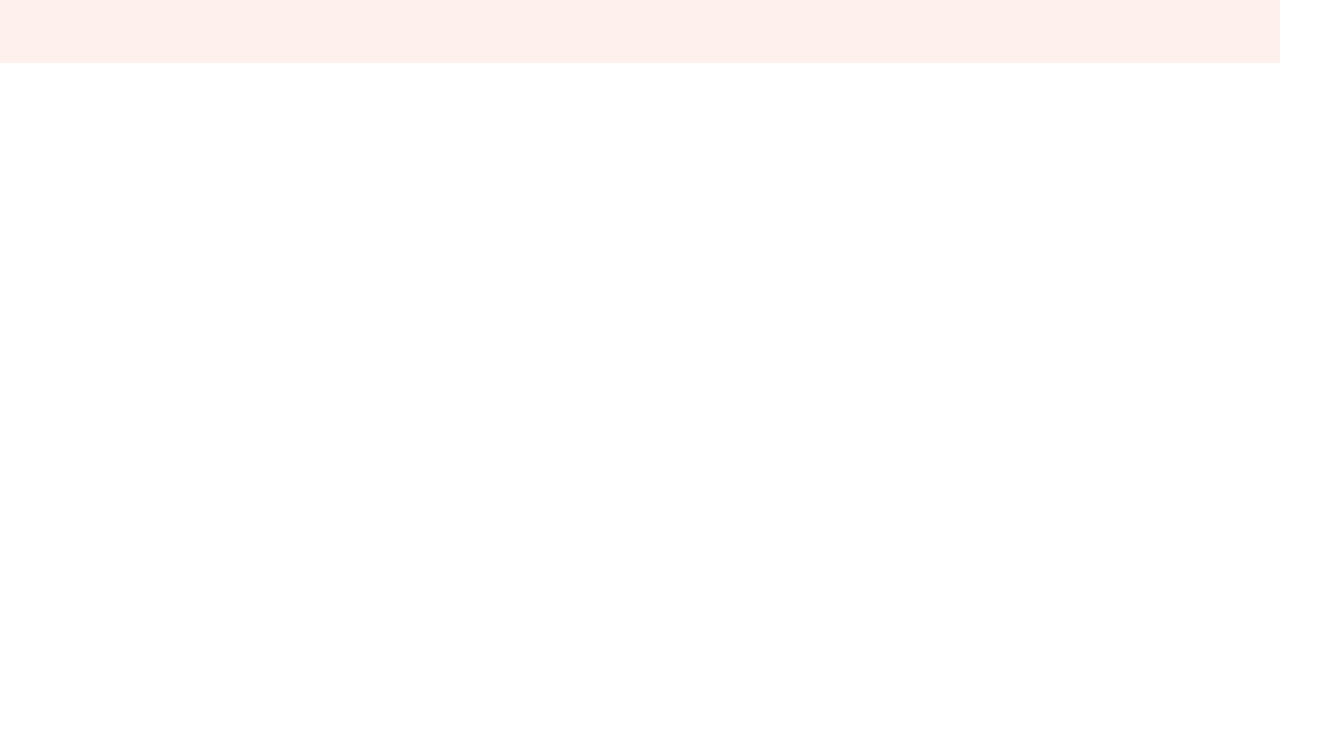
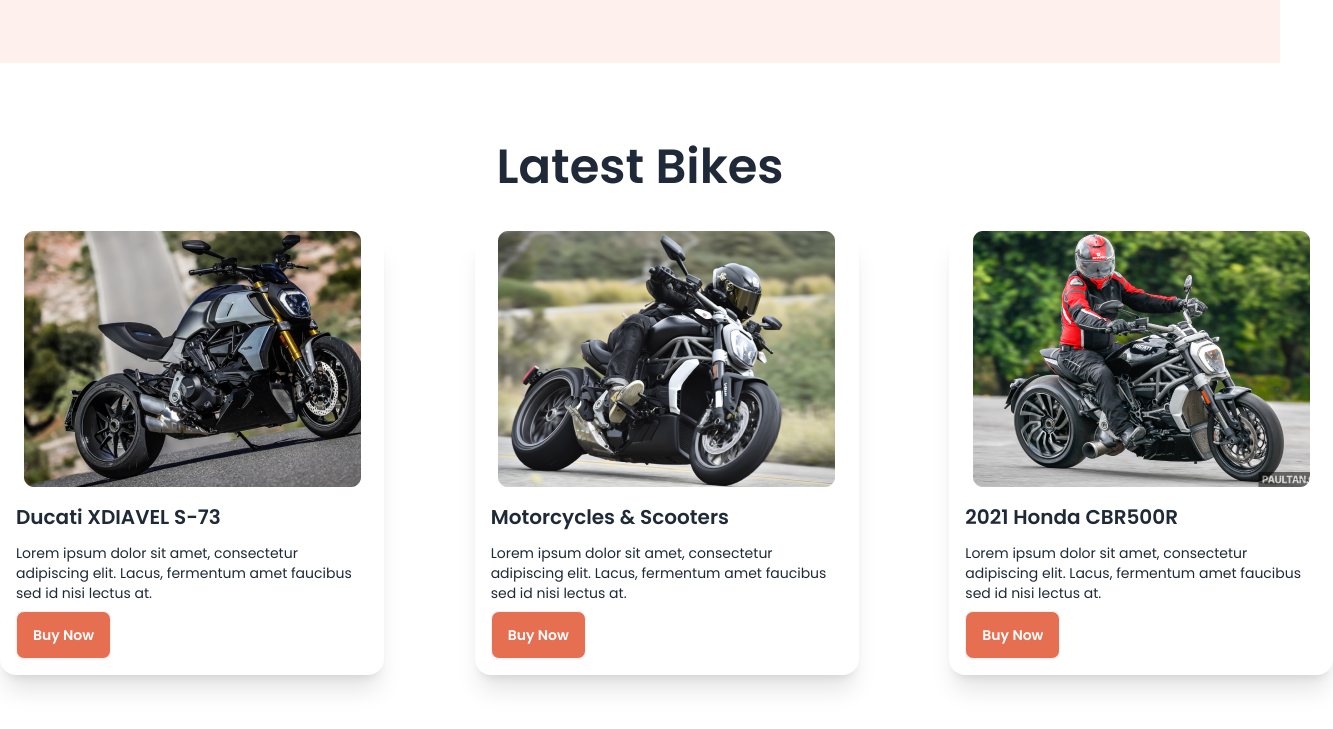
Before and after one commit to jubaeddddd/biker-zone-project-with-daisyUI, a plain HTML site: page index.html in a window 1280 px wide. Shown: the part 505-1234 px from the top of the page, 1333 px wide, since content can reach past the window. Before the commit the page ends 800 px from the top, so only its background shows below. Drawn offline with nearby package versions, Linux system fonts and the light colour scheme.

Commit message:
Latest Bikes Section

```diff
--- a/index.html
+++ b/index.html
@@ -150,6 +150,63 @@
             </div>
         </div>
     </header>
+    <main class="md:container md:mx-auto">
+        <!-- featured Bikes -->
+        <section>
+
+        </section>
+        <!-- latest Bikes -->
+        <section class="my-20">
+            <h2 class="text-5xl font-semibold text-center">Latest Bikes</h2>
+            <div class="grid grid-cols-1 lg:gap-36 md:grid-col-span-2 lg:grid-cols-3 mt-10">
+                <div>
+                    <div class="card card-compact bg-base-100 w-96 shadow-xl">
+                        <figure>
+                            <img src="latest1.png" alt="Shoes" />
+                        </figure>
+                        <div class="card-body">
+                            <h2 class="card-title">Ducati XDIAVEL S-73</h2>
+                            <p>Lorem ipsum dolor sit amet, consectetur adipiscing elit. Lacus, fermentum amet faucibus
+                                sed id nisi lectus at.</p>
+                            <div class="card-actions justify-start">
+                                <button class="btn bg-bike-primary text-white">Buy Now</button>
+                            </div>
+                        </div>
+                    </div>
+                </div>
+                <div>
+                    <div class="card card-compact bg-base-100 w-96 shadow-xl">
+                        <figure>
+                            <img src="latest2.png" alt="Shoes" />
+                        </figure>
+                        <div class="card-body">
+                            <h2 class="card-title">Motorcycles & Scooters</h2>
+                            <p>Lorem ipsum dolor sit amet, consectetur adipiscing elit. Lacus, fermentum amet faucibus
+                                sed id nisi lectus at.</p>
+                            <div class="card-actions justify-start">
+                                <button class="btn bg-bike-primary text-white">Buy Now</button>
+                            </div>
+                        </div>
+                    </div>
+                </div>
+                <div>
+                    <div class="card card-compact bg-base-100 w-96 shadow-xl">
+                        <figure>
+                            <img src="latest3.png" alt="Shoes" />
+                        </figure>
+                        <div class="card-body">
+                            <h2 class="card-title">2021 Honda CBR500R</h2>
+                            <p>Lorem ipsum dolor sit amet, consectetur adipiscing elit. Lacus, fermentum amet faucibus
+                                sed id nisi lectus at.</p>
+                            <div class="card-actions justify-start">
+                                <button class="btn bg-bike-primary text-white">Buy Now</button>
+                            </div>
+                        </div>
+                    </div>
+                </div>
+            </div>
+        </section>
+    </main>
     <footer>
 
     </footer>
```
